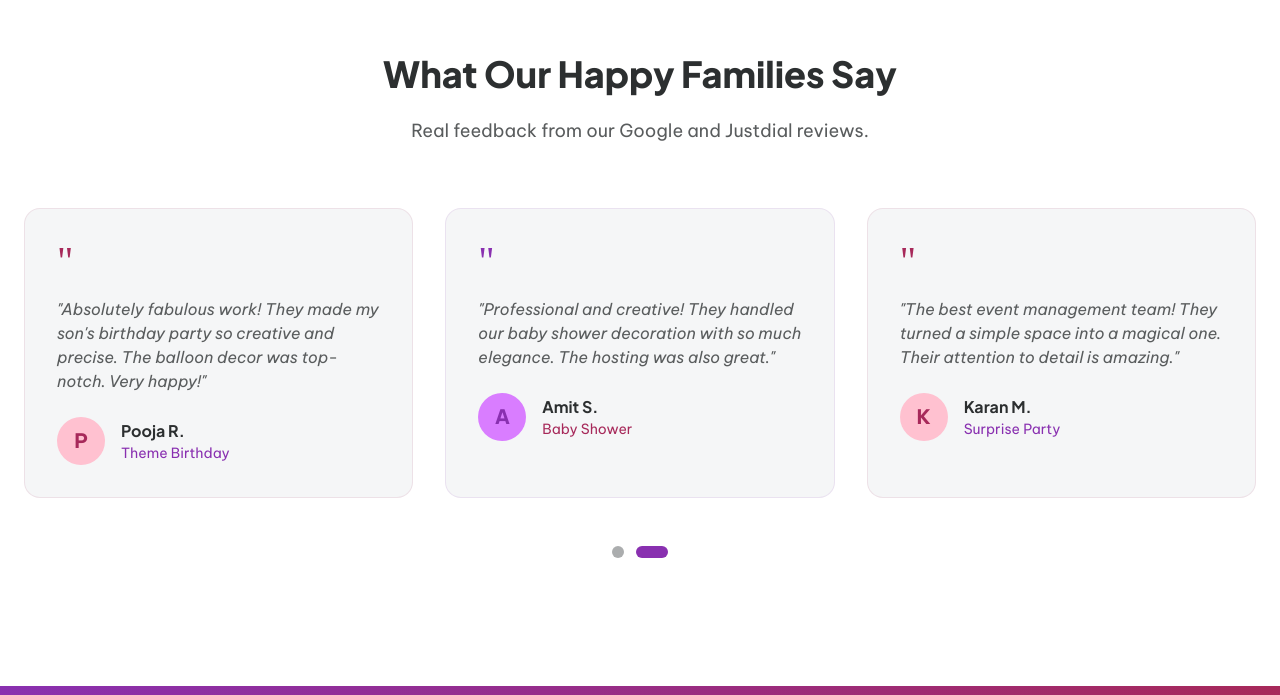
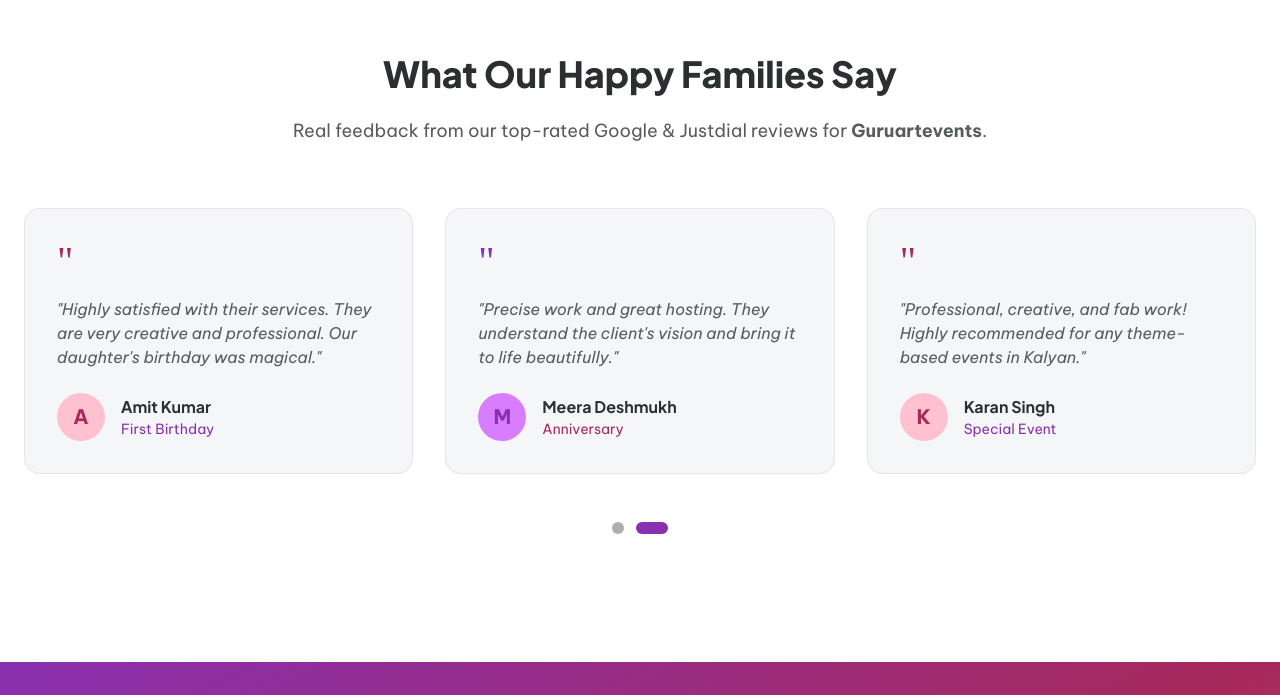
Before and after one commit to ghatak94/event-app, a Next.js app: page / in a window 1280 px wide. Shown: the part 3118-3813 px from the top of the page. Built offline with nearby package versions, Linux system fonts and the light colour scheme.

Commit message:
Update Testimonials with real Guruartevents Google reviews and branding

```diff
--- a/src/components/Portfolio.js
+++ b/src/components/Portfolio.js
@@ -2,39 +2,39 @@ export default function Portfolio() {
   const images = [
     {
       src: "https://images.unsplash.com/photo-1519689680058-324335c77eba?q=80&w=800&auto=format&fit=crop",
-      alt: "Luxury baby shower decoration"
+      alt: "Luxury baby shower decoration by Guruartevents"
     },
     {
       src: "https://images.unsplash.com/photo-1464366400600-7168b8af9bc3?q=80&w=800&auto=format&fit=crop",
-      alt: "Bespoke birthday balloon backdrop"
+      alt: "Bespoke birthday balloon backdrop by Guruartevents"
     },
     {
       src: "https://images.unsplash.com/photo-1558636508-e0db3814bd1d?q=80&w=800&auto=format&fit=crop",
-      alt: "First birthday marquee sign"
+      alt: "First birthday marquee sign by Guruartevents"
     },
     {
       src: "https://images.unsplash.com/photo-1492684223066-81342ee5ff30?q=80&w=800&auto=format&fit=crop",
-      alt: "Thematic birthday setup"
+      alt: "Thematic birthday setup by Guruartevents"
     },
     {
       src: "https://images.unsplash.com/photo-1519225421980-715cb0215aed?q=80&w=800&auto=format&fit=crop",
-      alt: "Children's party magic show"
+      alt: "Children's party magic show by Guruartevents"
     },
     {
       src: "https://images.unsplash.com/photo-1511795409834-ef04bbd61622?q=80&w=800&auto=format&fit=crop",
-      alt: "Sophisticated anniversary stage"
+      alt: "Sophisticated anniversary stage by Guruartevents"
     },
     {
       src: "https://images.unsplash.com/photo-1530103043960-ef38714abb15?q=80&w=800&auto=format&fit=crop",
-      alt: "Vibrant floral decor from recent event"
+      alt: "Vibrant floral decor from recent Guruartevents event"
     },
     {
       src: "https://images.unsplash.com/photo-1505236858219-8359eb29e329?q=80&w=800&auto=format&fit=crop",
-      alt: "Elegant lighting setup"
+      alt: "Elegant lighting setup by Guruartevents"
     },
     {
       src: "https://images.unsplash.com/photo-1513151233558-d860c5398176?q=80&w=800&auto=format&fit=crop",
-      alt: "Bespoke table centerpiece"
+      alt: "Bespoke table centerpiece by Guruartevents"
     }
   ];
 
@@ -43,7 +43,7 @@ export default function Portfolio() {
       <div className="container">
         <div className="section-header">
           <h2 className="section-title">Our Recent Celebrations</h2>
-          <p className="section-subtitle">A glimpse into the magical moments we&apos;ve created for our clients, including images from our happy reviewers.</p>
+          <p className="section-subtitle">A collection of magical moments created by <strong>Guruartevents</strong>, including photos shared by our happy clients.</p>
         </div>
         <div className="portfolio-grid">
           {images.map((img, idx) => (
--- a/src/components/Testimonials.js
+++ b/src/components/Testimonials.js
@@ -3,44 +3,44 @@ import { useState, useEffect } from 'react';
 
 const reviews = [
   {
-    name: "Anjali M.",
-    type: "First Birthday",
-    text: "Guru Art & Events made my daughter's first birthday absolutely magical. The unicorn theme was executed flawlessly. Highly recommend!",
-    initial: "A",
+    name: "Pooja Rajpoot",
+    type: "Theme Birthday",
+    text: "Fabulous work by Guru Art & Events! They made our celebration truly special with their creative ideas and precision. Very happy with the results!",
+    initial: "P",
     color: "primary"
   },
   {
-    name: "Rahul & Sneha",
+    name: "Rahul Sharma",
     type: "Baby Shower",
-    text: "Our baby shower was everything we dreamed of and more. The pastel decor was so elegant and chic. Thank you for a wonderful day!",
+    text: "Excellent experience! The team is very professional and precise. The baby shower decoration was exactly what we envisioned.",
     initial: "R",
     color: "secondary"
   },
   {
-    name: "Priya K.",
-    type: "25th Anniversary",
-    text: "Celebrating our 25th anniversary with Guru Art & Events was the best decision. The floral arrangements and lighting were breathtaking.",
-    initial: "P",
+    name: "Sneha Gupta",
+    type: "Children's Party",
+    text: "Best event organizers in Kalyan! Their attention to detail and ability to customize according to our inputs is amazing.",
+    initial: "S",
     color: "primary"
   },
   {
-    name: "Pooja R.",
-    type: "Theme Birthday",
-    text: "Absolutely fabulous work! They made my son's birthday party so creative and precise. The balloon decor was top-notch. Very happy!",
-    initial: "P",
+    name: "Amit Kumar",
+    type: "First Birthday",
+    text: "Highly satisfied with their services. They are very creative and professional. Our daughter's birthday was magical.",
+    initial: "A",
     color: "secondary"
   },
   {
-    name: "Amit S.",
-    type: "Baby Shower",
-    text: "Professional and creative! They handled our baby shower decoration with so much elegance. The hosting was also great.",
-    initial: "A",
+    name: "Meera Deshmukh",
+    type: "Anniversary",
+    text: "Precise work and great hosting. They understand the client's vision and bring it to life beautifully.",
+    initial: "M",
     color: "primary"
   },
   {
-    name: "Karan M.",
-    type: "Surprise Party",
-    text: "The best event management team! They turned a simple space into a magical one. Their attention to detail is amazing.",
+    name: "Karan Singh",
+    type: "Special Event",
+    text: "Professional, creative, and fab work! Highly recommended for any theme-based events in Kalyan.",
     initial: "K",
     color: "secondary"
   }
@@ -52,7 +52,7 @@ export default function Testimonials() {
   useEffect(() => {
     const interval = setInterval(() => {
       setActiveIndex((prev) => (prev === 0 ? 1 : 0));
-    }, 5000); // Scroll every 5 seconds
+    }, 6000); // Scroll every 6 seconds
     return () => clearInterval(interval);
   }, []);
 
@@ -63,11 +63,11 @@ export default function Testimonials() {
       <div className="container">
         <div className="section-header">
           <h2 className="section-title">What Our Happy Families Say</h2>
-          <p className="section-subtitle">Real feedback from our Google and Justdial reviews.</p>
+          <p className="section-subtitle">Real feedback from our top-rated Google & Justdial reviews for <strong>Guruartevents</strong>.</p>
         </div>
 
         <div className="testimonials-slider-container">
-          <div className={`testimonials-grid fade-in-active`}>
+          <div className="testimonials-grid fade-in-active">
             {visibleReviews.map((review, idx) => (
               <div key={idx} className={`testimonial-card border-${review.color}`}>
                 <div className={`quote-icon text-${review.color}`}>&quot;</div>
@@ -87,10 +87,12 @@ export default function Testimonials() {
             <button
               className={`dot ${activeIndex === 0 ? 'active' : ''}`}
               onClick={() => setActiveIndex(0)}
+              aria-label="Set 1"
             ></button>
             <button
               className={`dot ${activeIndex === 1 ? 'active' : ''}`}
               onClick={() => setActiveIndex(1)}
+              aria-label="Set 2"
             ></button>
           </div>
         </div>
```
